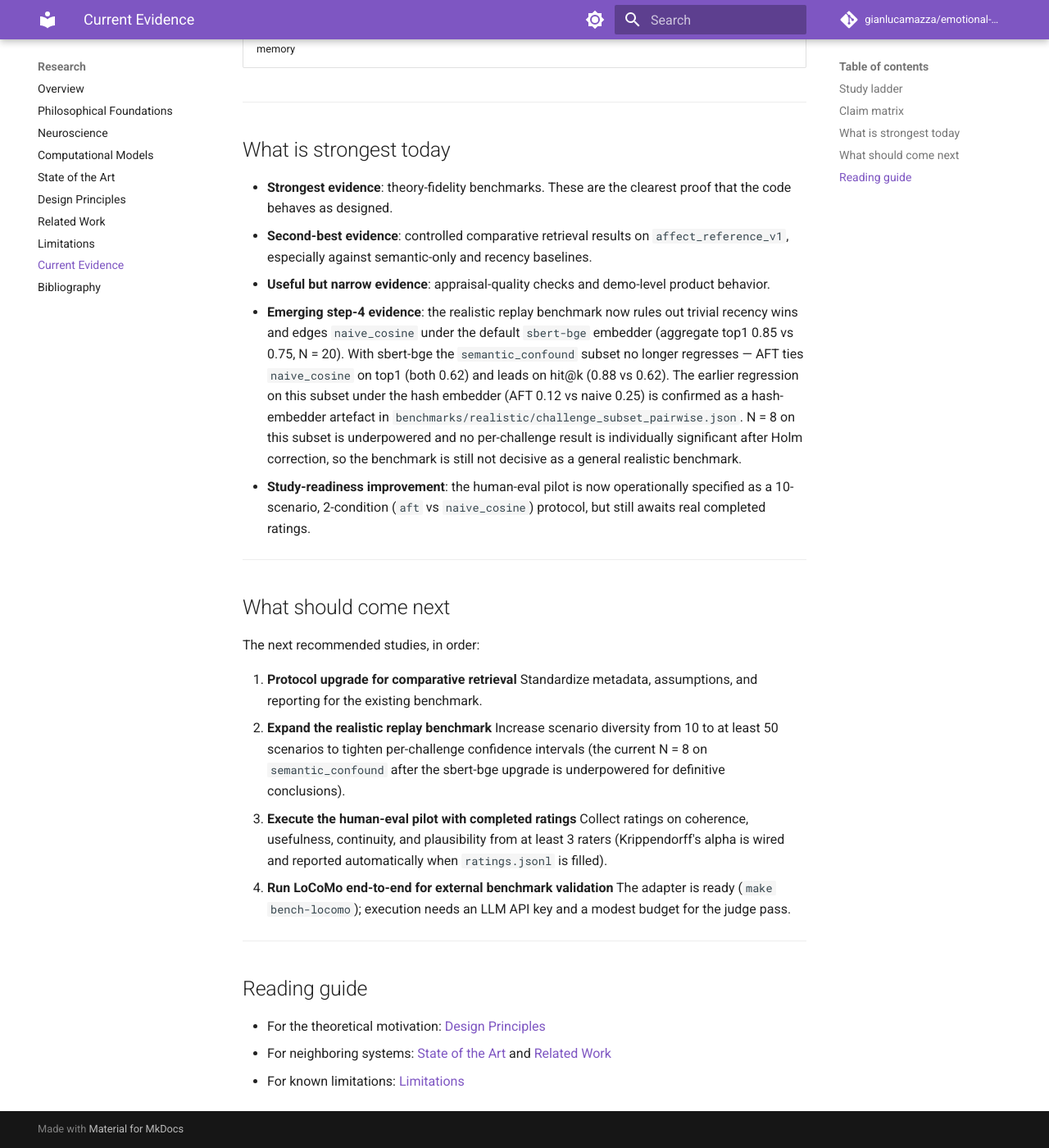
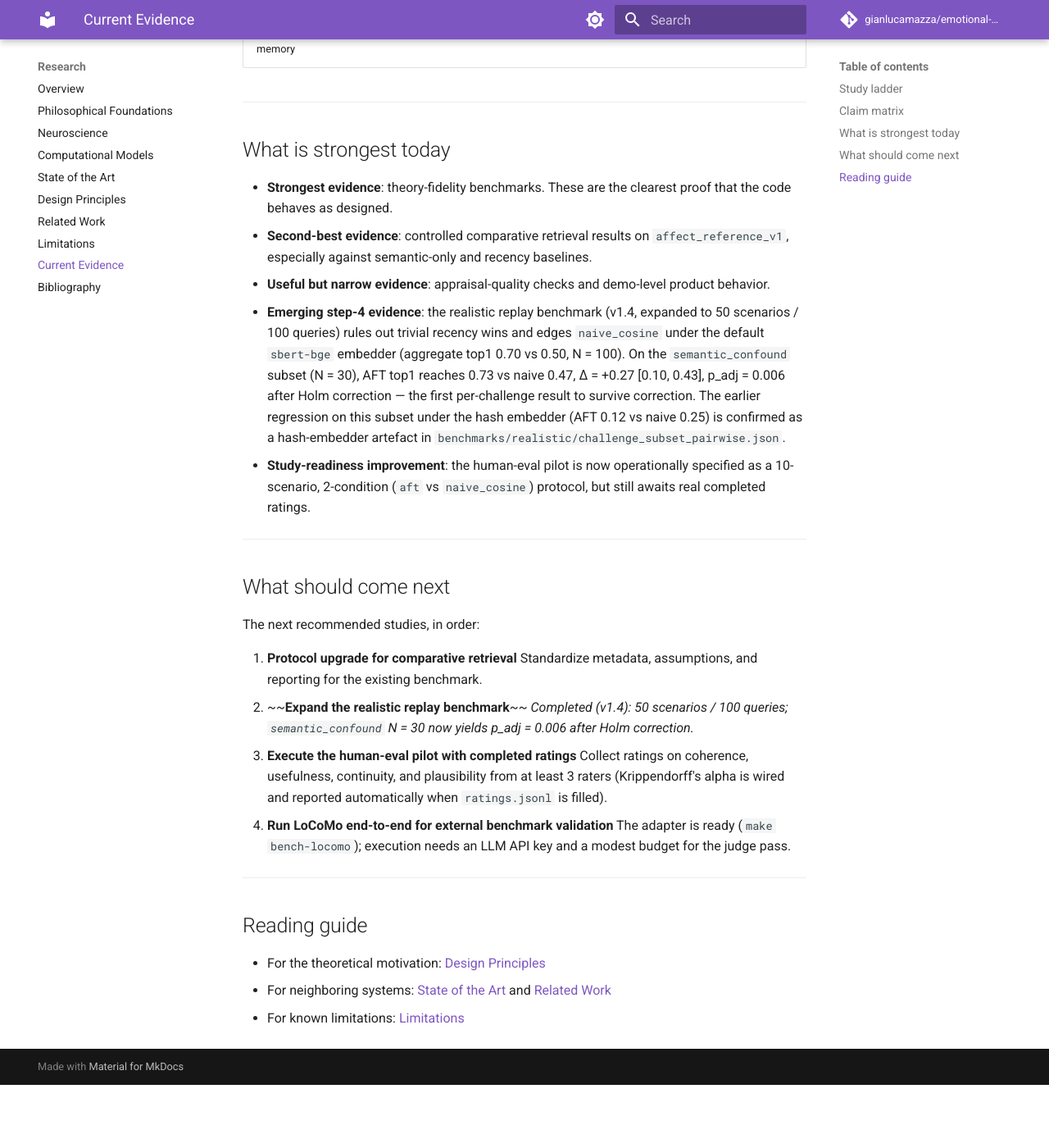
Before and after one commit to gianlucamazza/emotional-memory, an MkDocs documentation site: the page built from docs/research/09_current_evidence.md, in a window 1280 px wide and 1400 px high, scrolled down 1647 px. Shown: the whole window at 82% size. Built offline with MkDocs 1.6.1 and Material for MkDocs 9.7.7, drawn with Linux system fonts in a browser that asks for light colours; comment, search, counter and statistics services are not loaded; after the commit the page ends 2970 px from its top, so only the background shows below that.

Commit message:
docs(research): update evidence ladder for N=100 replay expansion
- 09_current_evidence.md: replace N=20/N=8 with new numbers; mark
  "Expand realistic benchmark" study as completed; note p_adj=0.006
  on semantic_confound (N=30) surviving Holm correction
- 08_limitations.md §2.3: update aggregate and per-subset metrics to
  v1.4 values; note first significant per-challenge result
- benchmarks/realistic/README.md: update current interpretation block
  with v1.4 headline numbers and semantic_confound CI
- benchmarks/datasets/README.md: update dataset summary to 50/100 queries

Co-Authored-By: Claude Sonnet 4.6 <noreply@anthropic.com>

```diff
--- a/docs/research/09_current_evidence.md
+++ b/docs/research/09_current_evidence.md
@@ -50,17 +50,15 @@ remains open research work.
   `affect_reference_v1`, especially against semantic-only and recency baselines.
 - **Useful but narrow evidence**: appraisal-quality checks and demo-level
   product behavior.
-- **Emerging step-4 evidence**: the realistic replay benchmark now rules out
-  trivial recency wins and edges `naive_cosine` under the default `sbert-bge`
-  embedder (aggregate top1 0.85 vs 0.75, N = 20). With sbert-bge the
-  `semantic_confound` subset no longer regresses — AFT ties `naive_cosine`
-  on top1 (both 0.62) and leads on hit@k (0.88 vs 0.62). The earlier
-  regression on this subset under the hash embedder (AFT 0.12 vs naive 0.25)
-  is confirmed as a hash-embedder artefact in
-  `benchmarks/realistic/challenge_subset_pairwise.json`. N = 8 on this subset
-  is underpowered and no per-challenge result is individually significant
-  after Holm correction, so the benchmark is still not decisive as a general
-  realistic benchmark.
+- **Emerging step-4 evidence**: the realistic replay benchmark (v1.4, expanded
+  to 50 scenarios / 100 queries) rules out trivial recency wins and edges
+  `naive_cosine` under the default `sbert-bge` embedder (aggregate top1 0.70
+  vs 0.50, N = 100). On the `semantic_confound` subset (N = 30), AFT top1
+  reaches 0.73 vs naive 0.47, Δ = +0.27 [0.10, 0.43], p_adj = 0.006 after
+  Holm correction — the first per-challenge result to survive correction. The
+  earlier regression on this subset under the hash embedder (AFT 0.12 vs
+  naive 0.25) is confirmed as a hash-embedder artefact in
+  `benchmarks/realistic/challenge_subset_pairwise.json`.
 - **Study-readiness improvement**: the human-eval pilot is now operationally
   specified as a 10-scenario, 2-condition (`aft` vs `naive_cosine`) protocol,
   but still awaits real completed ratings.
@@ -73,10 +71,9 @@ The next recommended studies, in order:
 
 1. **Protocol upgrade for comparative retrieval**
    Standardize metadata, assumptions, and reporting for the existing benchmark.
-2. **Expand the realistic replay benchmark**
-   Increase scenario diversity from 10 to at least 50 scenarios to tighten
-   per-challenge confidence intervals (the current N = 8 on `semantic_confound`
-   after the sbert-bge upgrade is underpowered for definitive conclusions).
+2. ~~**Expand the realistic replay benchmark**~~
+   *Completed (v1.4): 50 scenarios / 100 queries; `semantic_confound` N = 30
+   now yields p_adj = 0.006 after Holm correction.*
 3. **Execute the human-eval pilot with completed ratings**
    Collect ratings on coherence, usefulness, continuity, and plausibility from
    at least 3 raters (Krippendorff's alpha is wired and reported automatically
```
Also changed, not shown: benchmarks/datasets/README.md (+5 -2 lines), benchmarks/realistic/README.md (+7 -5 lines), docs/research/08_limitations.md (+11 -11 lines).
